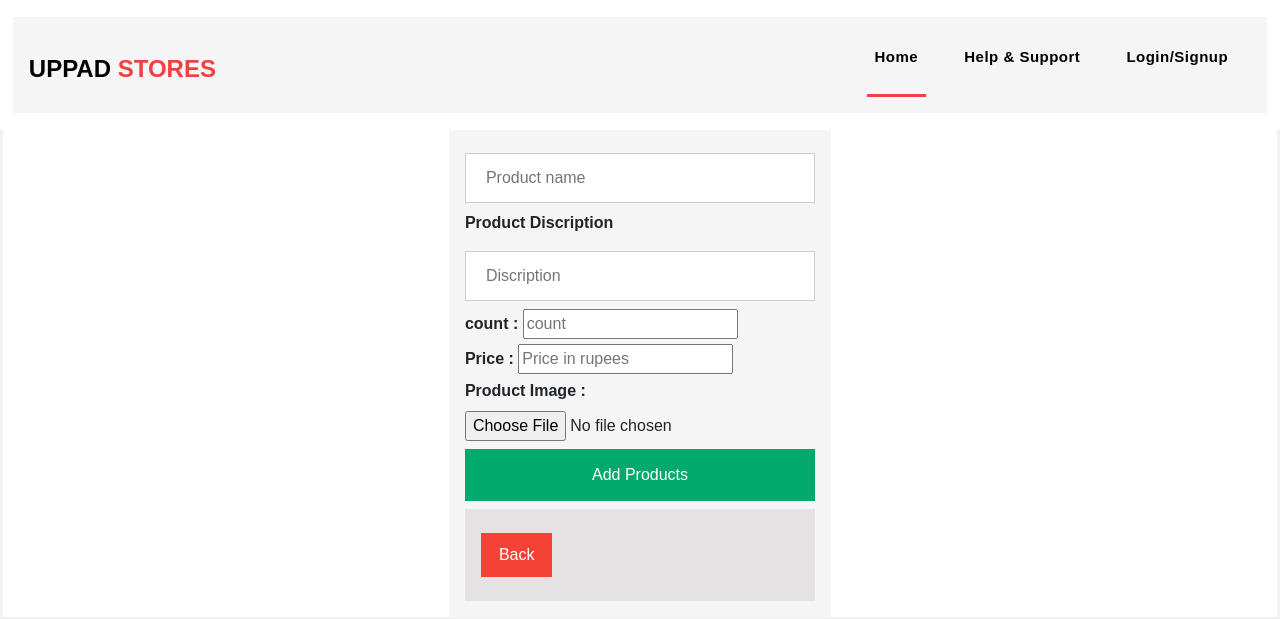
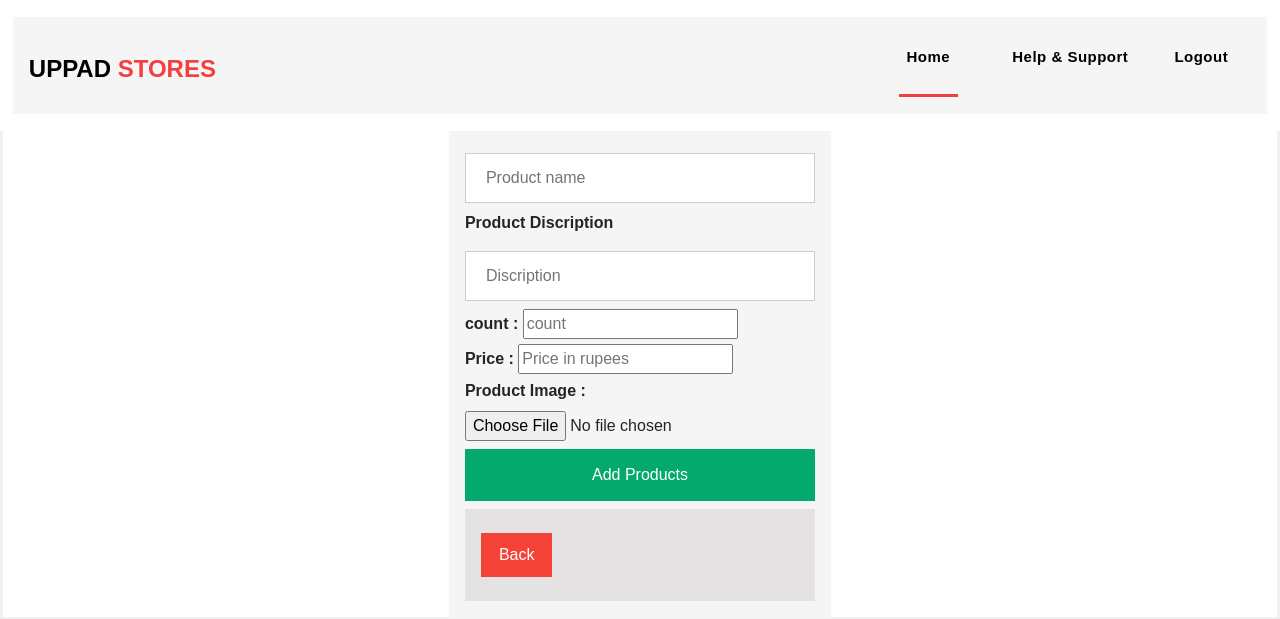
Before and after one commit to DhyanTD/E-Commerce, a Flask app: page /s_addprdts in a window 1280 px wide. Shown: the top 619 px of the page. Run offline with Flask 2, Linux system fonts and the light colour scheme; the visitor is signed in with stand-in values (Sample User, id 1); some libraries are stand-ins or nearby versions.

Commit message:
code altered

```diff
--- a/main.py
+++ b/main.py
@@ -236,29 +236,31 @@ def seller_index():
 
 @app.route("/s_addprdts", methods=["GET", "POST"])
 def s_addprdts():
-    if(request.method == "POST" and params["crnt_s_usr"]!=""):
-        try:
-            category = request.form.get("category")
-            p_name = request.form.get("p_name")
-            desc = request.form.get("desc")
-            count = request.form.get("count")
-            cost = request.form.get("cost")
-            img = request.form.get("psw")
-            f = request.files["psw"]
-            f.save('C:\\Users\jeev\Downloads\E-Commerce-main (1)\E-Commerce-main\static\\assets\images\\'+f.filename)
-            c_id = db.session.query(Category.C_ID).filter_by(
-                C_NAME=category).first()
-            s_id = db.session.query(Seller.S_ID).filter_by(
-                USERNAME=params['crnt_s_usr']).first()
-            img = str.encode(f.filename)
-            entry = Products(P_NAME=p_name, COST=cost, COUNT=count,
-                             S_ID=s_id[0], C_ID=c_id[0], P_IMG=img, P_DESC=desc)
-            db.session.add(entry)
-            db.session.commit()
-            return redirect("/seller_index")
-        except:
-            return redirect("/s_addprdts")
-    return render_template("s_addprdts.html")
+    if  session['sell_login']:
+        if(request.method == "POST"):
+            try:
+                category = request.form.get("category")
+                p_name = request.form.get("p_name")
+                desc = request.form.get("desc")
+                count = request.form.get("count")
+                cost = request.form.get("cost")
+                img = request.form.get("psw")
+                f = request.files["psw"]
+                f.save('C:\\Users\jeev\Downloads\E-Commerce-main (1)\E-Commerce-main\static\\assets\images\\'+f.filename)
+                c_id = db.session.query(Category.C_ID).filter_by(
+                    C_NAME=category).first()
+                s_id = db.session.query(Seller.S_ID).filter_by(
+                    USERNAME=params['crnt_s_usr']).first()
+                img = str.encode(f.filename)
+                entry = Products(P_NAME=p_name, COST=cost, COUNT=count,
+                                 S_ID=s_id[0], C_ID=c_id[0], P_IMG=img, P_DESC=desc)
+                db.session.add(entry)
+                db.session.commit()
+                return redirect("/seller_index")
+            except:
+                return redirect("/s_addprdts")
+        return render_template("s_addprdts.html")
+    return render_template("seller_index.html")
 
 @app.route("/your_products", methods=["GET" , "POST"])
 def your_products():
@@ -293,6 +295,11 @@ def loggedout():
 @app.route('/logout')
 def logout():
     session['cust_login'] = False
-    return render_template('login.html')
+    return render_template('c_index.html')
+
+@app.route("/s_logout")
+def s_logout():
+    session['sell_login'] = False
+    return render_template("seller_index.html")
 
 app.run(debug=True)
--- a/templates/s_addprdts.html
+++ b/templates/s_addprdts.html
@@ -16,7 +16,7 @@
         margin: 8px 0;
         display: inline-block;
         border: 1px solid #ccc;
-        box-sizing: border-box;
+        box-sizing: auto;
       }
 
       button {
--- a/templates/s_layout.html
+++ b/templates/s_layout.html
@@ -79,10 +79,17 @@
               <a class="nav-link" href="/404" style="color: black;">
               <li class="nav-item"><b>
                Help & Support</b>
+               {% if not session['sell_login'] %}
               </li></a>
               <a class="nav-link" href="/s_login" style="color: black;">
              <li class="nav-item" style="color: black;"><b>
                Login/signup</b>
+             </li></a>
+               {% else %}
+               <a class="nav-link" href="{{ url_for('s_logout') }}" style="color: black;">
+               <li class="nav-item" style="color: black;"><b>Logout</b>
+              </li></a>
+               {% endif %}
              </li></a>
             </ul>
           </div>
--- a/templates/seller_index.html
+++ b/templates/seller_index.html
@@ -187,7 +187,7 @@
     </div>
 
     <div class="container" style="background-color:#ffffff; padding-left: 50%;">
-      <a href="/login">
+      <a href="/">
           <button type="button" class="cancelbtn" style="color: rgb(255, 255, 255);"
               style="border: #000000;">Buy products</button></a>
   </div>
```
